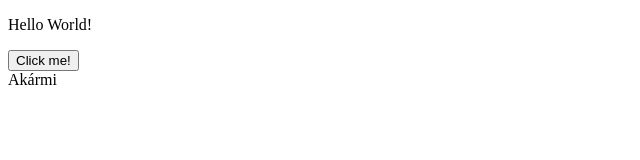
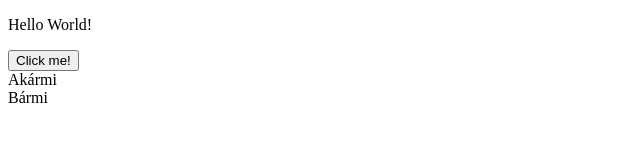
Before and after one commit to SalvadorLimones/git-practice, a plain HTML site: page index.html in a window 1280 px wide. Shown: the full height of the page, 0-640 px from the left. Drawn offline with Linux system fonts and the light colour scheme.

Commit message:
add span

```diff
--- a/index.html
+++ b/index.html
@@ -10,5 +10,6 @@
   <p>Hello World!</p>
   <button>Click me!</button>
   <div>Akármi</div>
+  <span>Bármi</span>
 </body>
 </html>
```
